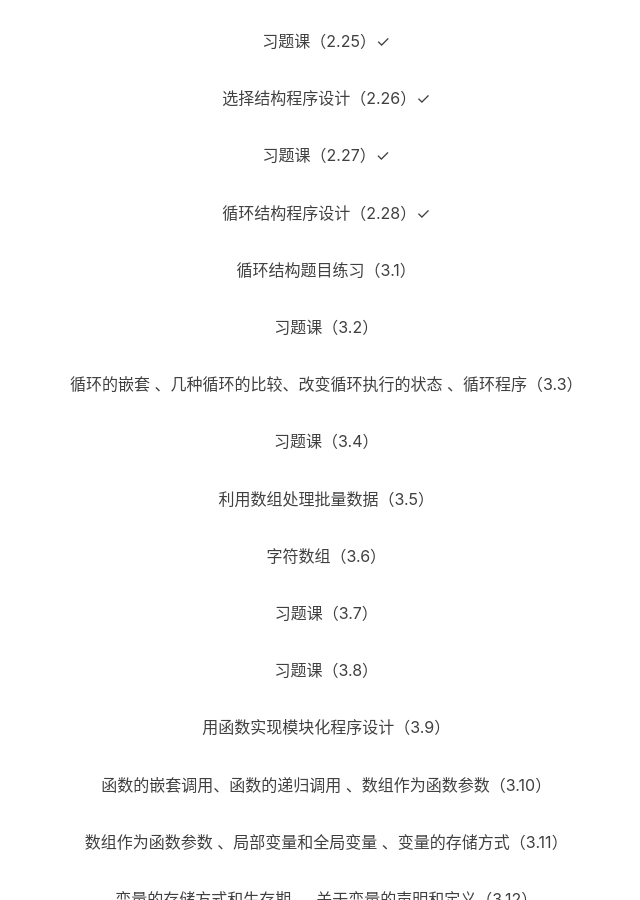
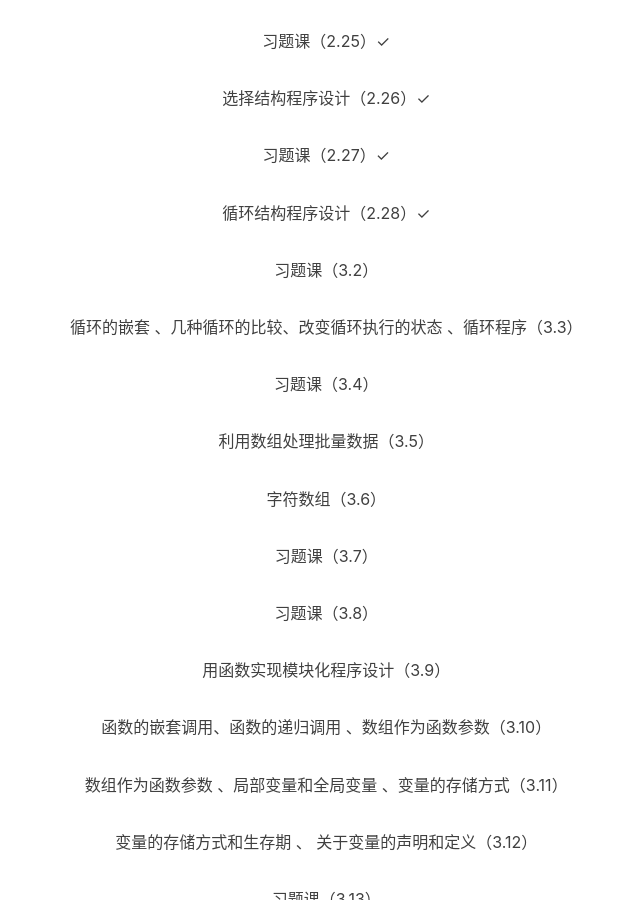
Before and after one commit to YS-yorigamishion/YS-yorigamishion.github.io, a Jekyll site: the page built from _posts/2022-2-21-C语言学习时间表.md, in a window 1280 px wide and 900 px high, scrolled down 716 px. Shown: the whole window, without its empty margins (292-932 px from the left). Built offline with Jekyll 4.4.1, drawn with Linux system fonts in a browser that asks for light colours; nearby versions of some CDN libraries; comment, search, counter and statistics services are not loaded.

Commit message:
Update 2022-2-21-C语言学习时间表.md

```diff
--- a/_posts/2022-2-21-C语言学习时间表.md
+++ b/_posts/2022-2-21-C语言学习时间表.md
@@ -24,8 +24,6 @@ tags:
 
 <p align="center">循环结构程序设计（2.28）✓</p>
 
-<p align="center">循环结构题目练习（3.1）</p>
-
 <p align="center">习题课（3.2）</p>
 
 <p align="center">循环的嵌套 、几种循环的比较、改变循环执行的状态 、循环程序（3.3）</p>
```
